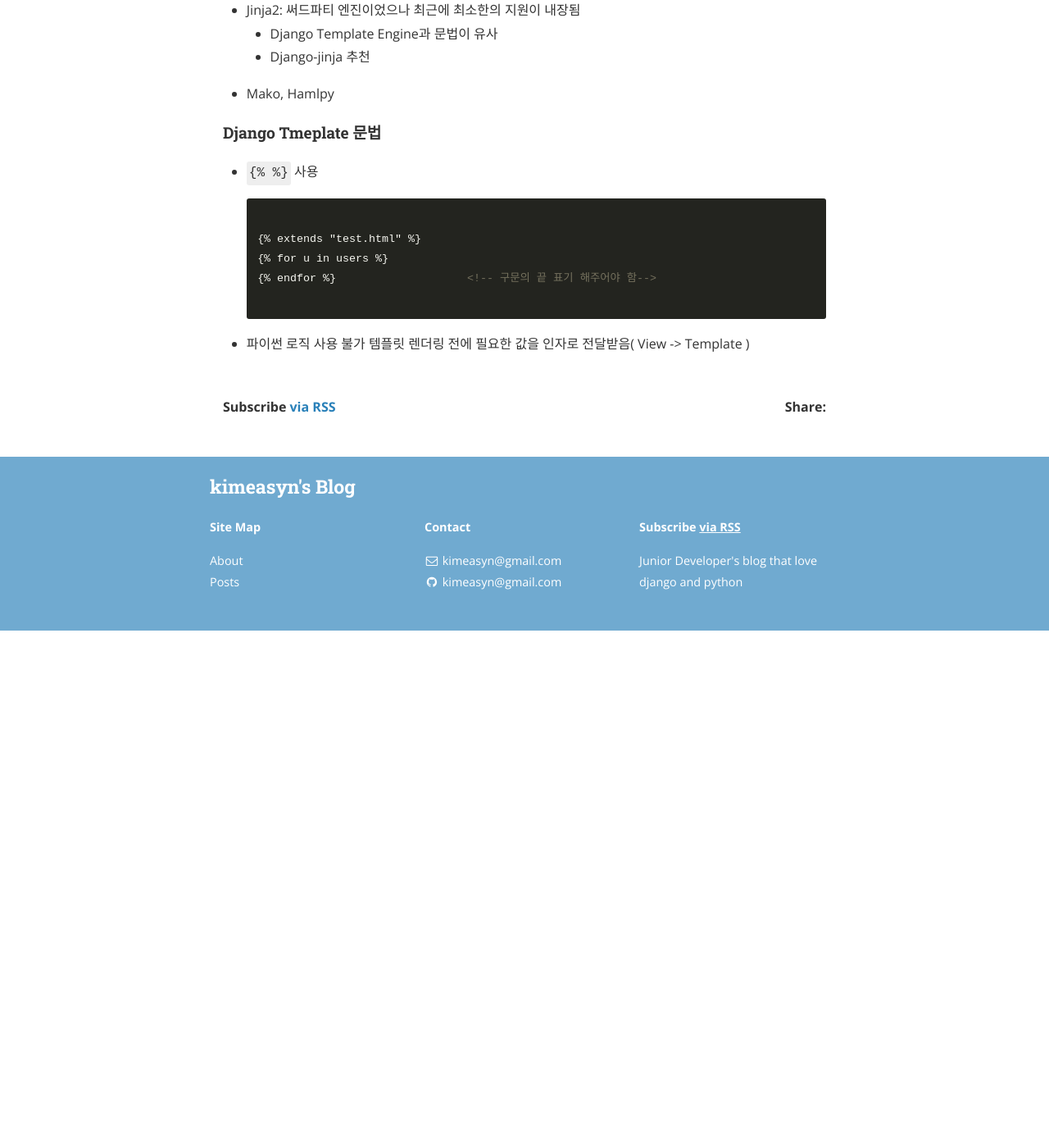
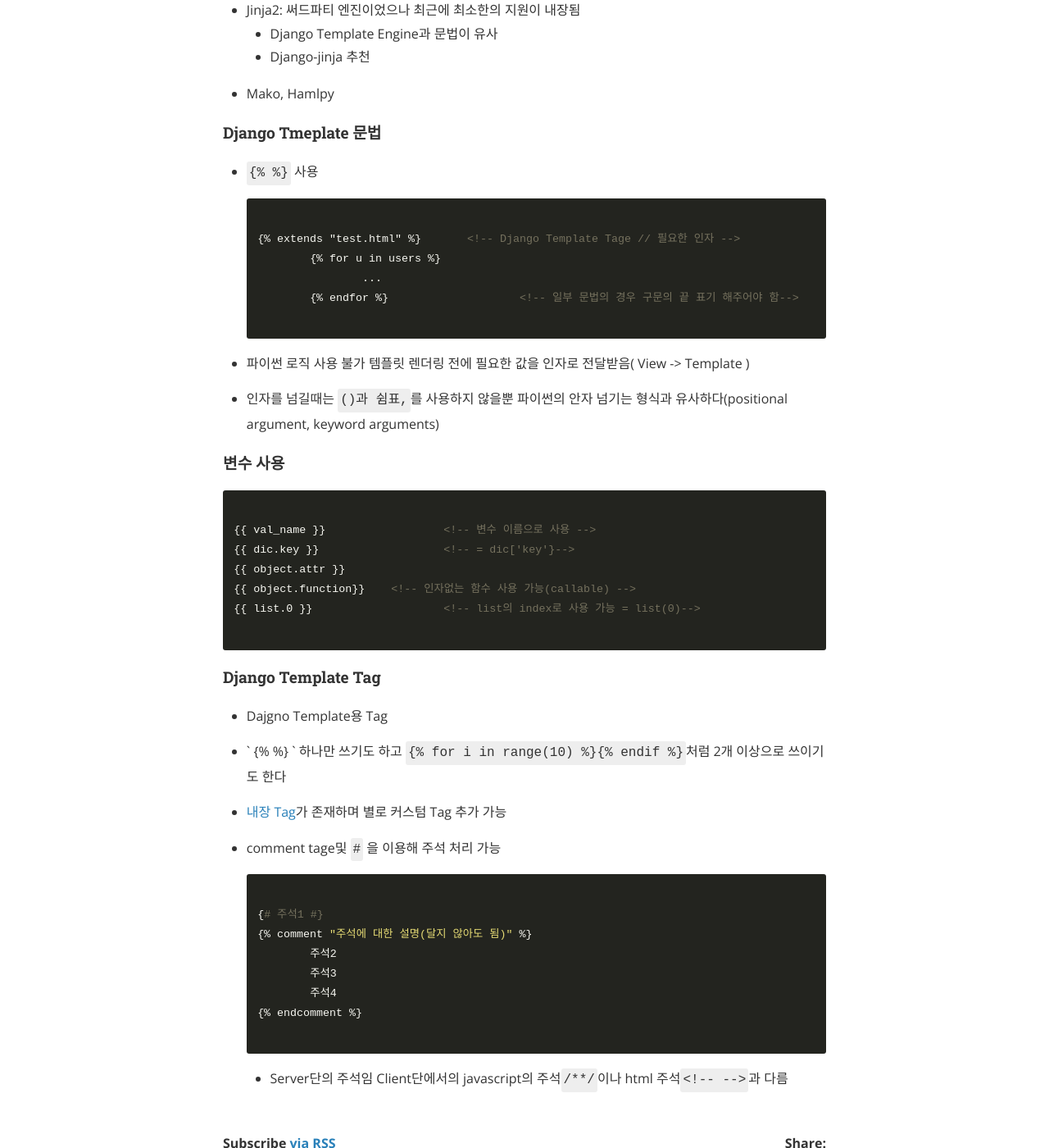
Before and after one commit to kimeasyn/TEMP, a Jekyll site: the page built from _posts/2017-12-06-Django-Template-Tag.md, in a window 1280 px wide and 1400 px high, scrolled down 664 px. Shown: the whole window at 82% size. Built offline with Jekyll 4.4.1, drawn with Linux system fonts in a browser that asks for light colours; nearby versions of some CDN libraries; comment, search, counter and statistics services are not loaded; before the commit the page ends 1433 px from its top, so only the background shows below that.

Commit message:
update Django Tempalate Tag Post

````diff
--- a/_posts/2017-12-06-Django-Template-Tag.md
+++ b/_posts/2017-12-06-Django-Template-Tag.md
@@ -33,10 +33,52 @@
 
   ```html
   {% raw %}
-  {% extends "test.html" %}
-  {% for u in users %}
-  {% endfor %}			<!-- 구문의 끝 표기 해주어야 함-->
+  {% extends "test.html" %}	<!-- Django Template Tage // 필요한 인자 -->
+  	{% for u in users %}
+  		...
+  	{% endfor %}			<!-- 일부 문법의 경우 구문의 끝 표기 해주어야 함-->
   {% endraw %}
   ```
 
 - 파이썬 로직 사용 불가 템플릿 렌더링 전에 필요한 값을 인자로 전달받음( View -> Template )
+
+- 인자를 넘길때는 `()과 쉼표,`를 사용하지 않을뿐 파이썬의 안자 넘기는 형식과 유사하다(positional argument, keyword arguments)
+
+
+
+#### 변수 사용
+
+```html
+{% raw %}
+{{ val_name }}			<!-- 변수 이름으로 사용 -->
+{{ dic.key }}			<!-- = dic['key'}-->
+{{ object.attr }}
+{{ object.function}}	<!-- 인자없는 함수 사용 가능(callable) -->
+{{ list.0 }}			<!-- list의 index로 사용 가능 = list(0)-->
+{% endraw %}
+```
+
+
+
+#### Django Template Tag
+
+- Dajgno Template용 Tag
+
+- `{% raw %} {% %} {% endraw %}` 하나만 쓰기도 하고 `{% raw %}{% for i in range(10) %}{% endif %}{% endraw %}`처럼 2개 이상으로 쓰이기도 한다
+
+- [내장 Tag](https://docs.djangoproject.com/ko/1.11/ref/templates/builtins/)가 존재하며 별로 커스텀 Tag 추가 가능
+
+- comment tage및 `#` 을 이용해 주석 처리 가능
+
+  ```html
+  {% raw %}
+  {# 주석1 #}
+  {% comment "주석에 대한 설명(달지 않아도 됨)" %}
+  	주석2
+  	주석3
+  	주석4
+  {% endcomment %}
+  {% endraw %}
+  ```
+
+  - Server단의 주석임 Client단에서의 javascript의 주석`/**/`이나 html 주석`<!-- -->`과 다름
````
